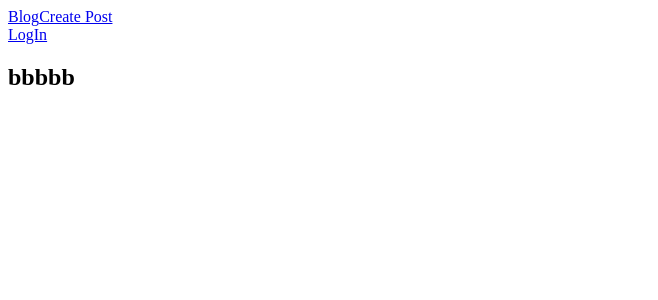
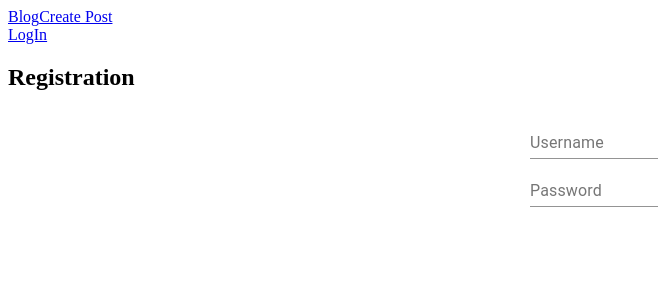
Before and after one commit to Arshavir-Gasparyan/Blog, a React (Create React App) app: page /LogIn in a window 1280 px wide. Shown: the top 300 px of the page, without its empty margins (0-658 px from the left). Built offline with nearby package versions, Linux system fonts and the light colour scheme.

Commit message:
feat(Pages): Create Login page with form using Material Ui

```diff
--- a/src/Components/Header/Header.js
+++ b/src/Components/Header/Header.js
@@ -3,6 +3,7 @@ import styles from "./Header.Module.css";
 import { BrowserRouter as Router, Link, Route, Switch } from "react-router-dom";
 import CreatePosts from "../CreatePosts/CreatePosts";
 import Blog from "../Blog/Blog";
+import LogIn from "../../Pages/LogIn/Login";
 
 export default function Header(params) {
   return (
@@ -31,7 +32,7 @@ export default function Header(params) {
           <CreatePosts />
         </Route>
         <Route path="/LogIn">
-          <h2>bbbbb</h2>
+          <LogIn />
         </Route>
       </Switch>
     </Router>
--- a/src/Components/Posts/posts.js
+++ b/src/Components/Posts/posts.js
@@ -6,30 +6,41 @@ import CardActions from "@material-ui/core/CardActions";
 import CardContent from "@material-ui/core/CardContent";
 import Button from "@material-ui/core/Button";
 import Typography from "@material-ui/core/Typography";
+import { CardMedia } from "@material-ui/core";
 import { Avatar, FormHelperText, Grid } from "@material-ui/core";
+import { grid } from "@material-ui/system";
 
 const useStyles = makeStyles({
   root: {
-    maxWidth: 345,
+    width: 600,
+    margin: 30,
   },
   media: {
-    height: 140,
+    height: 40,
   },
 });
 export default function Posts(params) {
   const form = JSON.parse(localStorage.getItem("form"));
-  //   const avatar = form.title[0];
+  // const avatar = form.title[0];
   const classes = useStyles();
   console.log();
   return (
-    <>
+    <div>
       {form.map((posts) => (
         <Card className={classes.root}>
+          <Grid container direction="column">
             <CardActionArea>
-            {/* <CardMedia className={classes.media} title="Contemplative Reptile" /> */}
-            {/* <Avatar className={classes.orange}>
-                   {form.title ? avatar : null}
-                 </Avatar> */}
+              {
+                <CardMedia
+                  className={classes.media}
+                  title="Contemplative Reptile"
+                />
+              }
+              {
+                <Avatar className={classes.orange}>
+                  {posts.title ? posts.title[0].toUpperCase() : null}
+                </Avatar>
+              }
               {new Date().toLocaleTimeString()}
               <CardContent>
                 <Typography gutterBottom variant="h5" component="h2">
@@ -41,15 +52,15 @@ export default function Posts(params) {
               </CardContent>
             </CardActionArea>
             <CardActions>
-            <Button size="small" color="primary">
-              Share
-            </Button>
+              <Grid container direction="row-reverse">
                 <Button size="small" color="primary">
                   Learn More
                 </Button>
+              </Grid>
             </CardActions>
+          </Grid>
         </Card>
       ))}
-    </>
+    </div>
   );
 }
--- /dev/null
+++ b/src/Pages/LogIn/Login.js
@@ -0,0 +1,32 @@
+import React from "react";
+import { TextField, Grid } from "@material-ui/core";
+export default class LogIn extends React.Component {
+  constructor(props) {
+    super(props);
+    this.state = {};
+  }
+
+  render() {
+    return (
+      <div>
+        <h2>Registration</h2>
+        <Grid
+          container
+          direction="row"
+          justifyContent="center"
+          alignItems="center"
+        >
+          <TextField id="standard-basic" label="Username" />
+        </Grid>
+        <Grid
+          container
+          direction="row"
+          justifyContent="center"
+          alignItems="center"
+        >
+          <TextField id="standard-basic" label="Password" />
+        </Grid>
+      </div>
+    );
+  }
+}
```
Lines whose indentation alone changed are shown as unchanged.
